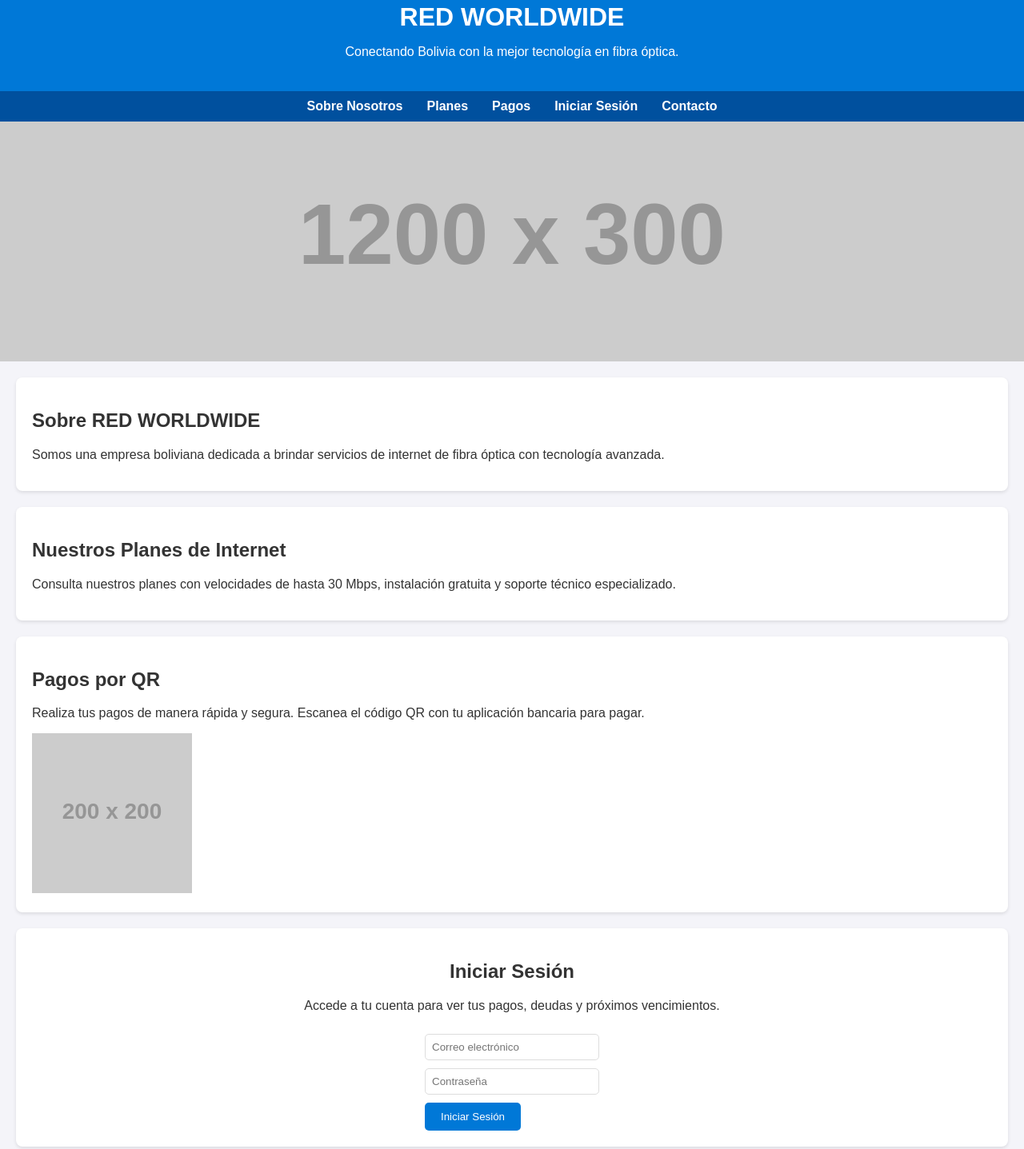
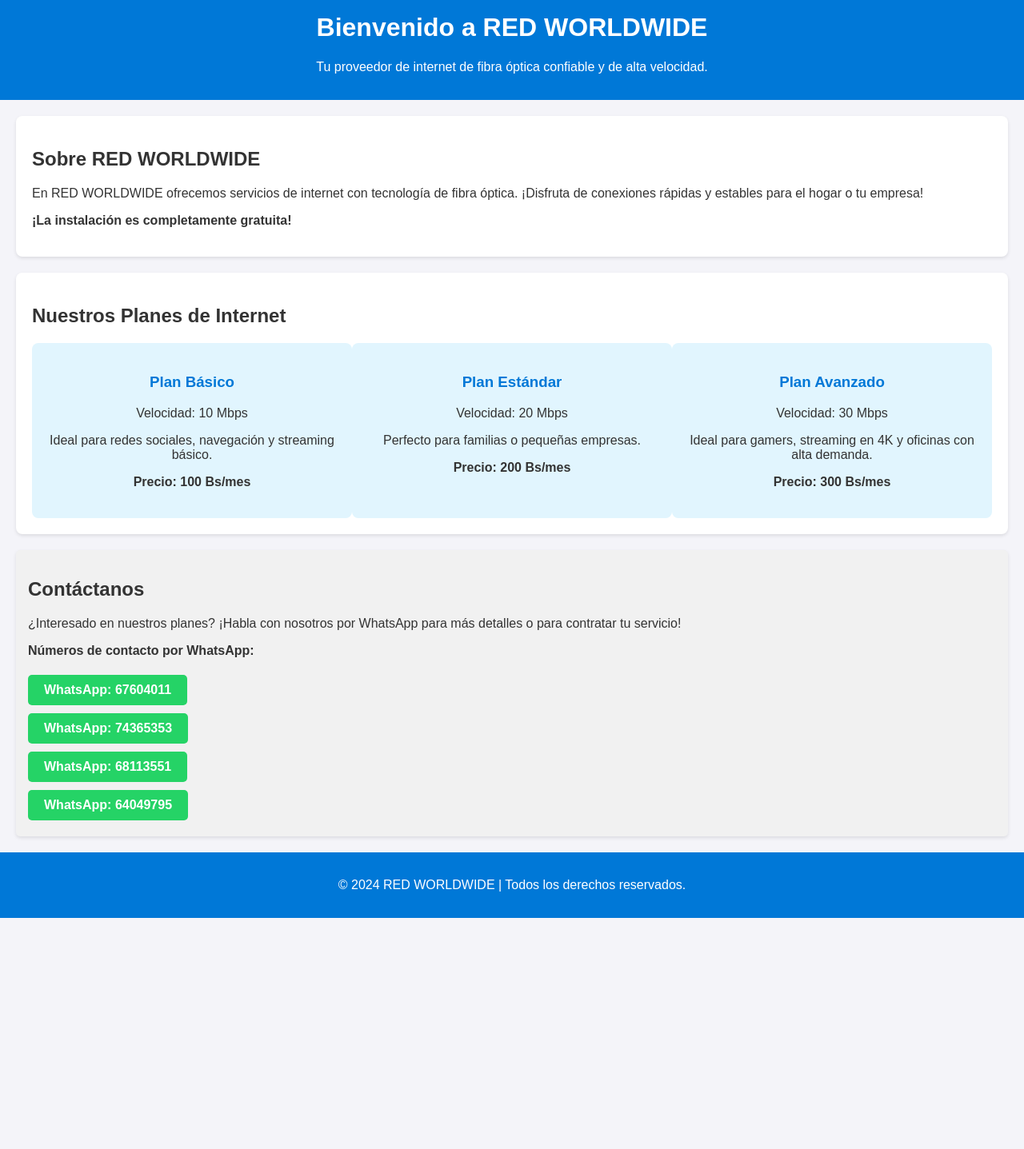
Before and after one commit to RED-WORLDWIDE/red-worldwidw.world, a plain HTML site: page index.html in a window 1280 px wide. Shown: the part 21-1458 px from the top of the page at 80% size. After the commit the page ends 1169 px from the top, so only its background shows below. Drawn offline with Linux system fonts and the light colour scheme; placeholder pictures from the web are drawn by us.

Commit message:
Update index.html

```diff
--- a/index.html
+++ b/index.html
@@ -15,31 +15,8 @@
         header {
             background-color: #0078D7;
             color: white;
-            padding: 1.5rem 1rem;
+            padding: 1rem;
             text-align: center;
-        }
-        header h1 {
-            margin: 0;
-        }
-        nav {
-            background-color: #00509E;
-            display: flex;
-            justify-content: center;
-            padding: 10px;
-        }
-        nav a {
-            color: white;
-            text-decoration: none;
-            margin: 0 15px;
-            font-weight: bold;
-        }
-        nav a:hover {
-            text-decoration: underline;
-        }
-        .banner {
-            width: 100%;
-            height: 300px;
-            background: url('https://via.placeholder.com/1200x300') center/cover no-repeat;
         }
         section {
             margin: 20px;
@@ -48,82 +25,95 @@
             border-radius: 8px;
             box-shadow: 0 2px 4px rgba(0, 0, 0, 0.1);
         }
-        .login-section {
+        footer {
             text-align: center;
+            padding: 1rem;
+            background-color: #0078D7;
+            color: white;
             margin-top: 20px;
         }
-        .login-section form {
+        .plans {
+            display: flex;
+            justify-content: space-around;
+            margin-top: 20px;
+        }
+        .plan {
+            background-color: #e1f5fe;
+            border-radius: 8px;
+            padding: 20px;
+            width: 30%;
+            text-align: center;
+        }
+        .plan h3 {
+            color: #0078D7;
+        }
+        .contact-info {
+            background-color: #f1f1f1;
+            padding: 15px;
+            border-radius: 5px;
+            margin-top: 20px;
+        }
+        .whatsapp-btn {
             display: inline-block;
-            text-align: left;
+            background-color: #25D366;
+            color: white;
+            padding: 10px 20px;
+            border-radius: 5px;
+            text-decoration: none;
+            font-weight: bold;
+            margin: 5px 0;
         }
-        .login-section input {
-            display: block;
-            margin: 10px 0;
-            padding: 8px;
-            width: 200px;
-            border: 1px solid #ddd;
-            border-radius: 5px;
-        }
-        .login-section button {
-            padding: 10px 20px;
-            background-color: #0078D7;
-            color: white;
-            border: none;
-            border-radius: 5px;
-            cursor: pointer;
-        }
-        .login-section button:hover {
-            background-color: #00509E;
-        }
-        .payment-section img {
-            display: block;
-            margin: 0 auto;
-            width: 200px;
-        }
-        footer {
-            background-color: #0078D7;
-            color: white;
-            text-align: center;
-            padding: 1rem;
-            margin-top: 20px;
+        .whatsapp-btn:hover {
+            background-color: #128C7E;
         }
     </style>
 </head>
 <body>
     <header>
-        <h1>RED WORLDWIDE</h1>
-        <p>Conectando Bolivia con la mejor tecnología en fibra óptica.</p>
+        <h1>Bienvenido a RED WORLDWIDE</h1>
+        <p>Tu proveedor de internet de fibra óptica confiable y de alta velocidad.</p>
     </header>
-    <nav>
-        <a href="#sobre-nosotros">Sobre Nosotros</a>
-        <a href="#planes">Planes</a>
-        <a href="#pagos">Pagos</a>
-        <a href="#iniciar-sesion">Iniciar Sesión</a>
-        <a href="#contacto">Contacto</a>
-    </nav>
-    <div class="banner"></div>
-    <section id="sobre-nosotros">
+
+    <section>
         <h2>Sobre RED WORLDWIDE</h2>
-        <p>Somos una empresa boliviana dedicada a brindar servicios de internet de fibra óptica con tecnología avanzada.</p>
+        <p>En RED WORLDWIDE ofrecemos servicios de internet con tecnología de fibra óptica. ¡Disfruta de conexiones rápidas y estables para el hogar o tu empresa!</p>
+        <p><strong>¡La instalación es completamente gratuita!</strong></p>
     </section>
-    <section id="planes">
+
+    <section>
         <h2>Nuestros Planes de Internet</h2>
-        <p>Consulta nuestros planes con velocidades de hasta 30 Mbps, instalación gratuita y soporte técnico especializado.</p>
+        <div class="plans">
+            <div class="plan">
+                <h3>Plan Básico</h3>
+                <p>Velocidad: 10 Mbps</p>
+                <p>Ideal para redes sociales, navegación y streaming básico.</p>
+                <p><strong>Precio: 100 Bs/mes</strong></p>
+            </div>
+            <div class="plan">
+                <h3>Plan Estándar</h3>
+                <p>Velocidad: 20 Mbps</p>
+                <p>Perfecto para familias o pequeñas empresas.</p>
+                <p><strong>Precio: 200 Bs/mes</strong></p>
+            </div>
+            <div class="plan">
+                <h3>Plan Avanzado</h3>
+                <p>Velocidad: 30 Mbps</p>
+                <p>Ideal para gamers, streaming en 4K y oficinas con alta demanda.</p>
+                <p><strong>Precio: 300 Bs/mes</strong></p>
+            </div>
+        </div>
     </section>
-    <section id="pagos">
-        <h2>Pagos por QR</h2>
-        <p>Realiza tus pagos de manera rápida y segura. Escanea el código QR con tu aplicación bancaria para pagar.</p>
-        <img src="https://via.placeholder.com/200" alt="Código QR para pagos">
+
+    <section class="contact-info">
+        <h2>Contáctanos</h2>
+        <p>¿Interesado en nuestros planes? ¡Habla con nosotros por WhatsApp para más detalles o para contratar tu servicio!</p>
+        <p><strong>Números de contacto por WhatsApp:</strong></p>
+        <a href="https://wa.me/59167604011" class="whatsapp-btn" target="_blank">WhatsApp: 67604011</a><br>
+        <a href="https://wa.me/59174365353" class="whatsapp-btn" target="_blank">WhatsApp: 74365353</a><br>
+        <a href="https://wa.me/59168113551" class="whatsapp-btn" target="_blank">WhatsApp: 68113551</a><br>
+        <a href="https://wa.me/59164049795" class="whatsapp-btn" target="_blank">WhatsApp: 64049795</a>
     </section>
-    <section id="iniciar-sesion" class="login-section">
-        <h2>Iniciar Sesión</h2>
-        <p>Accede a tu cuenta para ver tus pagos, deudas y próximos vencimientos.</p>
-        <form action="/login" method="POST">
-            <input type="email" name="email" placeholder="Correo electrónico" required>
-            <input type="password" name="password" placeholder="Contraseña" required>
-            <button type="submit">Iniciar Sesión</button>
-        </form>
-    </section>
+
     <footer>
         <p>&copy; 2024 RED WORLDWIDE | Todos los derechos reservados.</p>
     </footer>
```
